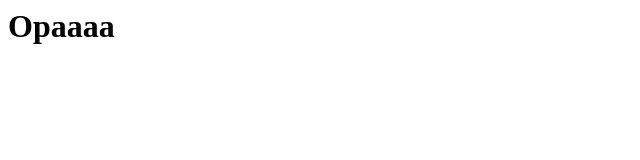
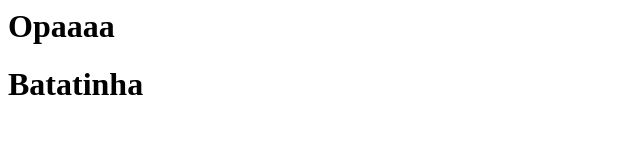
Before and after one commit to diogofabri/estudos-git, a plain HTML site: page index.html in a window 1280 px wide. Shown: the whole page, without its empty margins (0-640 px from the left). Drawn offline with Linux system fonts and the light colour scheme.

Commit message:
Batatinha

```diff
--- a/index.html
+++ b/index.html
@@ -1,3 +1,5 @@
 <html>
 	<h1>Opaaaa</h1>
+
+	<h1>Batatinha</h1>
 </html>
```
